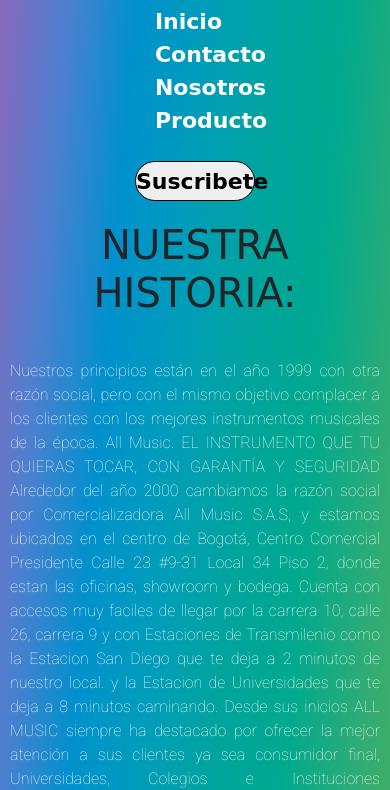
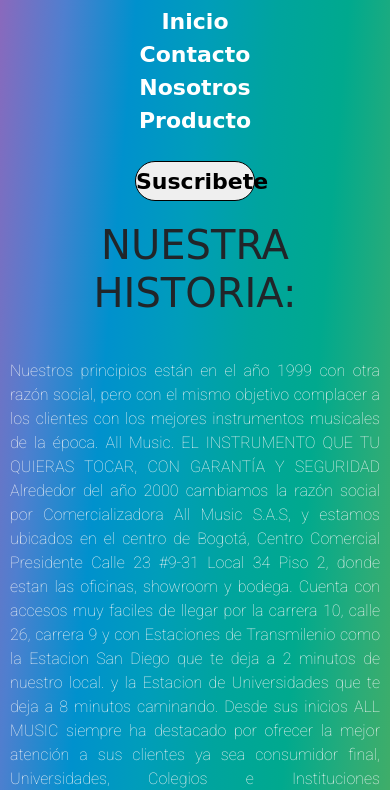
Before and after one commit to garciadevcode/paginaweb, a plain HTML site: page index.html in a window 390 px wide. Shown: the part 63-853 px from the top of the page. Drawn offline with nearby package versions, Linux system fonts and the light colour scheme; a web font is replaced by a local one.

Commit message:
Se arregla el centrado del NAVBAR en mobile, ya que tenia un padding

```diff
--- a/css/styleprueba2.css
+++ b/css/styleprueba2.css
@@ -23,6 +23,11 @@
         background-size: cover;
 
 
+
+    }
+
+    .navbar ul {
+        padding-left: 0;
     }
     .nav_links a{
         text-decoration: none;
@@ -32,6 +37,7 @@
         font-weight:bold;}
 
     .nav_links li{
+        text-align: center;
         list-style: none;}
 
     .navbar{
```
